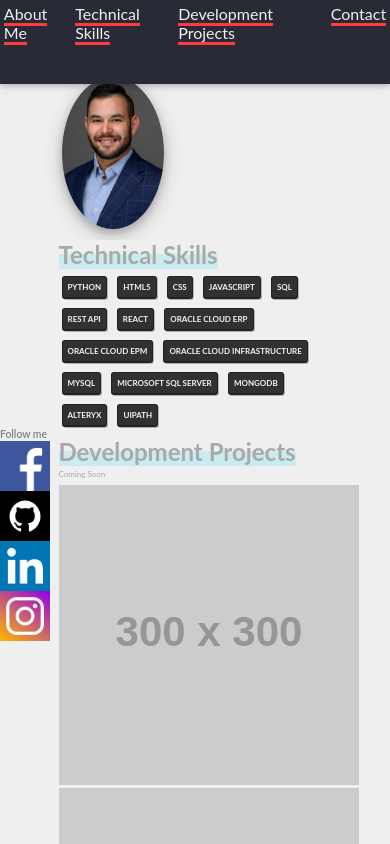
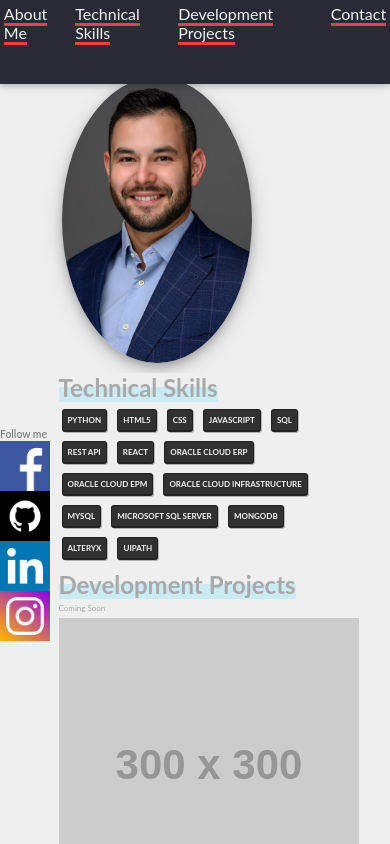
Before and after one commit to hnava47/PortfolioH2, a plain HTML site: page index.html in a window 390 px wide. Shown: the top 844 px of the page. Drawn offline with Linux system fonts and the light colour scheme; placeholder pictures from the web are drawn by us.

Commit message:
Increased img size for media

```diff
--- a/Assets/css/style.css
+++ b/Assets/css/style.css
@@ -225,8 +225,8 @@ form awesome-button span:hover {
     }
 
     .content .about-me img {
-        width: 40%;
-        height: 40%;
+        width: 75%;
+        height: 75%;
     }
 
     .skills li {
```
